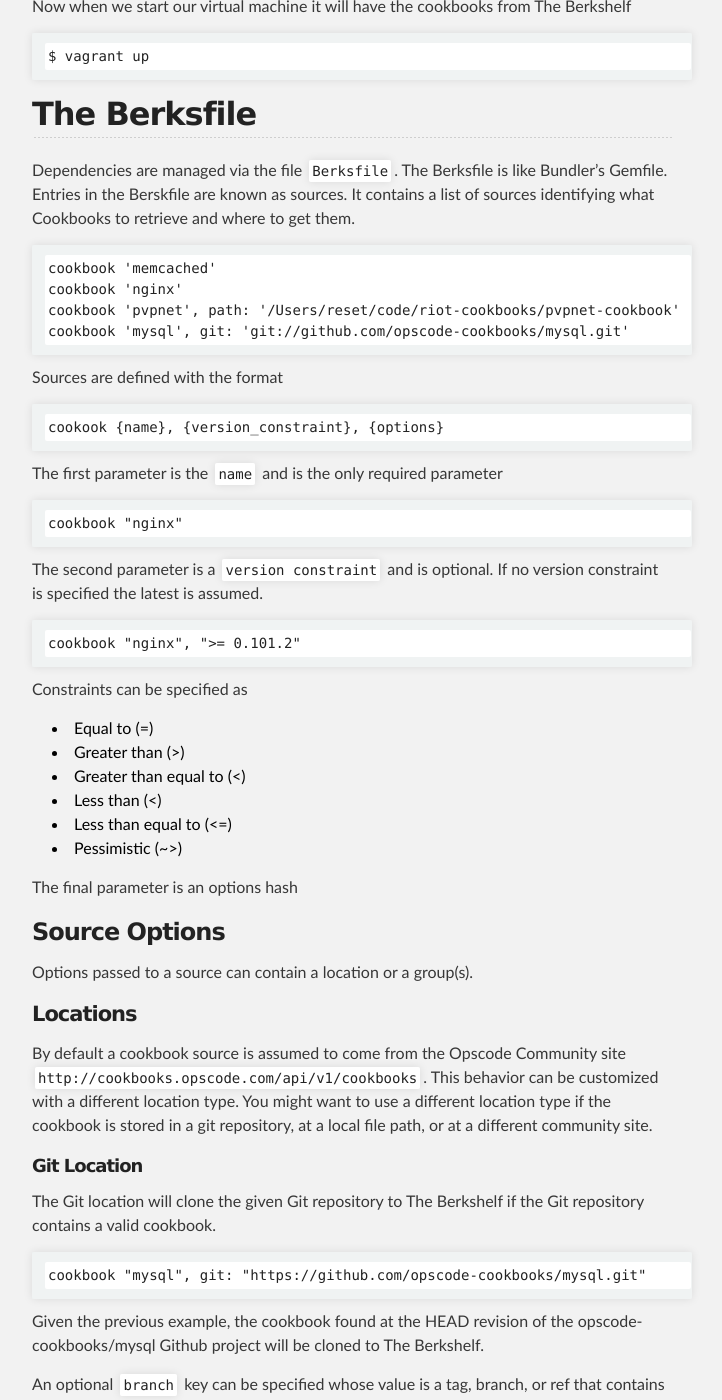
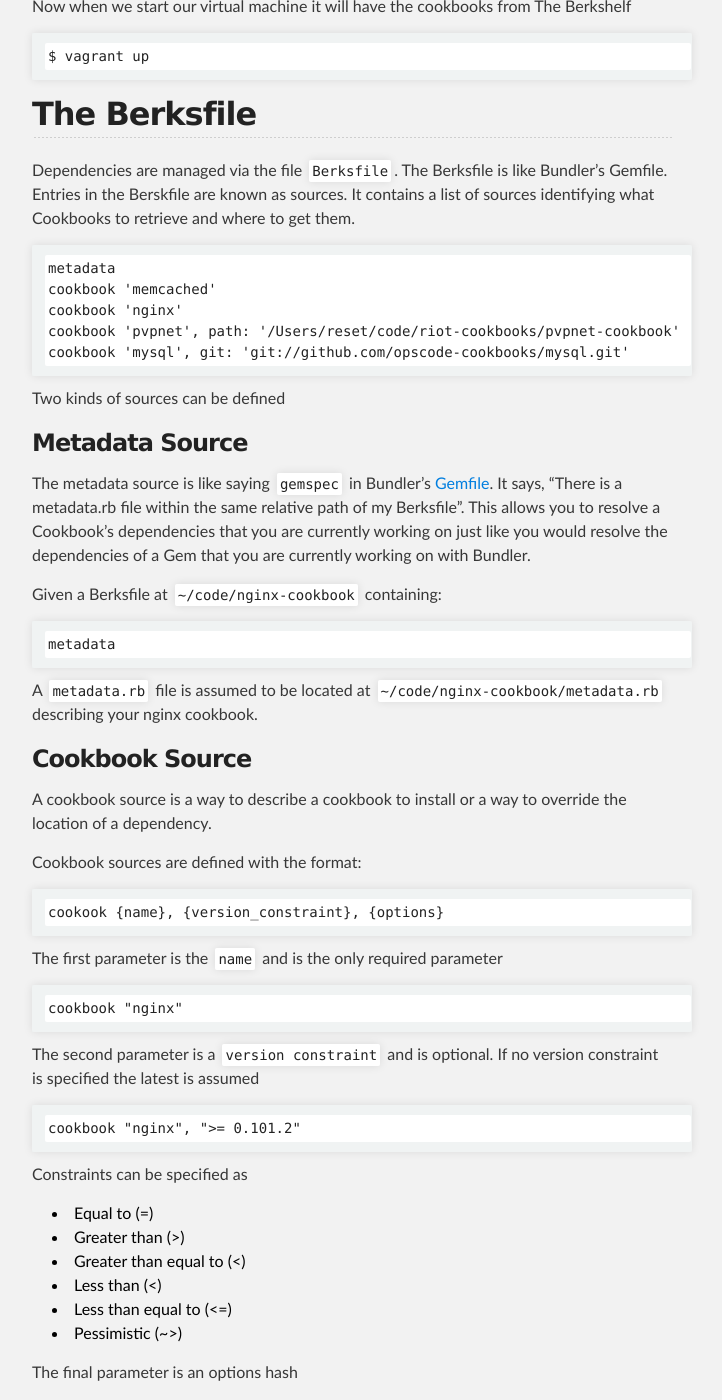
Before and after one commit to berkshelf/berkshelf, a Jekyll site: the page built from index.html, in a window 1280 px wide and 1400 px high, scrolled down 2754 px. Shown: the whole window, without its empty margins (288-1010 px from the left). Built offline with Jekyll 4.4.1, drawn with Linux system fonts in a browser that asks for light colours.

Commit message:
add bit about metadata sources

```diff
--- a/_includes/index.md
+++ b/_includes/index.md
@@ -85,12 +85,29 @@ Now when we start our virtual machine it will have the cookbooks from The Berksh
 
 Dependencies are managed via the file `Berksfile`. The Berksfile is like Bundler's Gemfile. Entries in the Berskfile are known as sources. It contains a list of sources identifying what Cookbooks to retrieve and where to get them.
 
+    metadata
     cookbook 'memcached'
     cookbook 'nginx'
     cookbook 'pvpnet', path: '/Users/reset/code/riot-cookbooks/pvpnet-cookbook'
     cookbook 'mysql', git: 'git://github.com/opscode-cookbooks/mysql.git'
 
-Sources are defined with the format
+Two kinds of sources can be defined
+
+### Metadata Source
+
+The metadata source is like saying `gemspec` in Bundler's [Gemfile](http://gembundler.com/man/gemfile.5.html). It says, "There is a metadata.rb file within the same relative path of my Berksfile". This allows you to resolve a Cookbook's dependencies that you are currently working on just like you would resolve the dependencies of a Gem that you are currently working on with Bundler.
+
+Given a Berksfile at `~/code/nginx-cookbook` containing:
+
+    metadata
+
+A `metadata.rb` file is assumed to be located at `~/code/nginx-cookbook/metadata.rb` describing your nginx cookbook.
+
+### Cookbook Source
+
+A cookbook source is a way to describe a cookbook to install or a way to override the location of a dependency.
+
+Cookbook sources are defined with the format:
 
     cookook {name}, {version_constraint}, {options}
 
@@ -98,7 +115,7 @@ The first parameter is the `name` and is the only required parameter
 
     cookbook "nginx"
 
-The second parameter is a `version constraint` and is optional. If no version constraint is specified the latest is assumed.
+The second parameter is a `version constraint` and is optional. If no version constraint is specified the latest is assumed
 
     cookbook "nginx", ">= 0.101.2"
 
```
